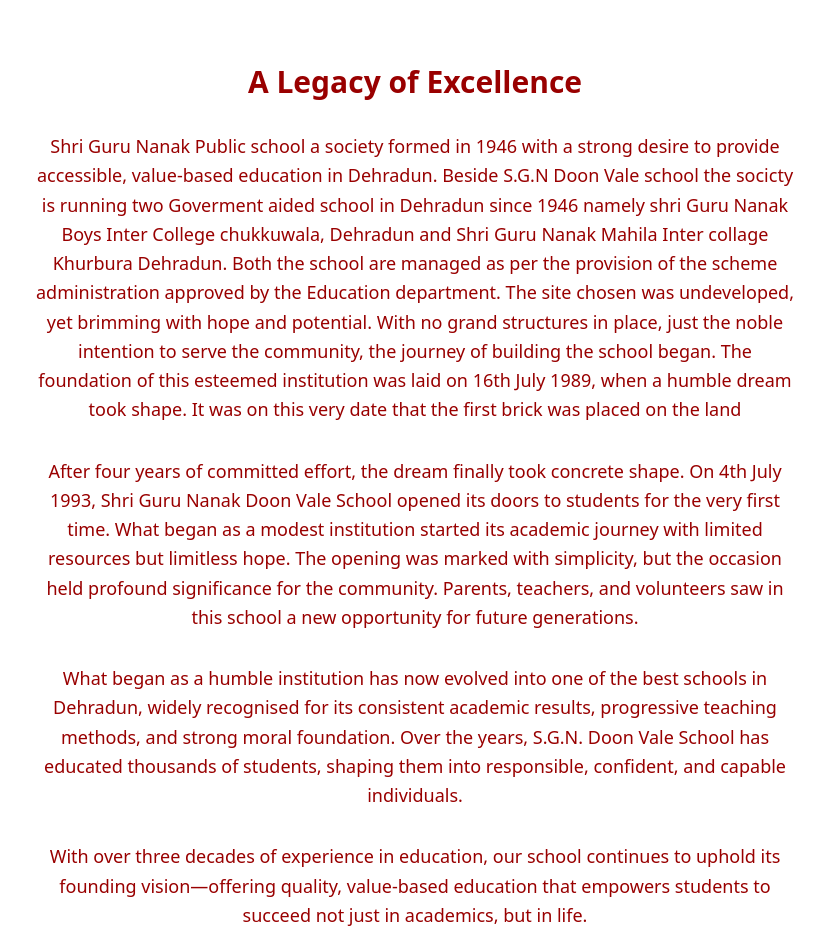
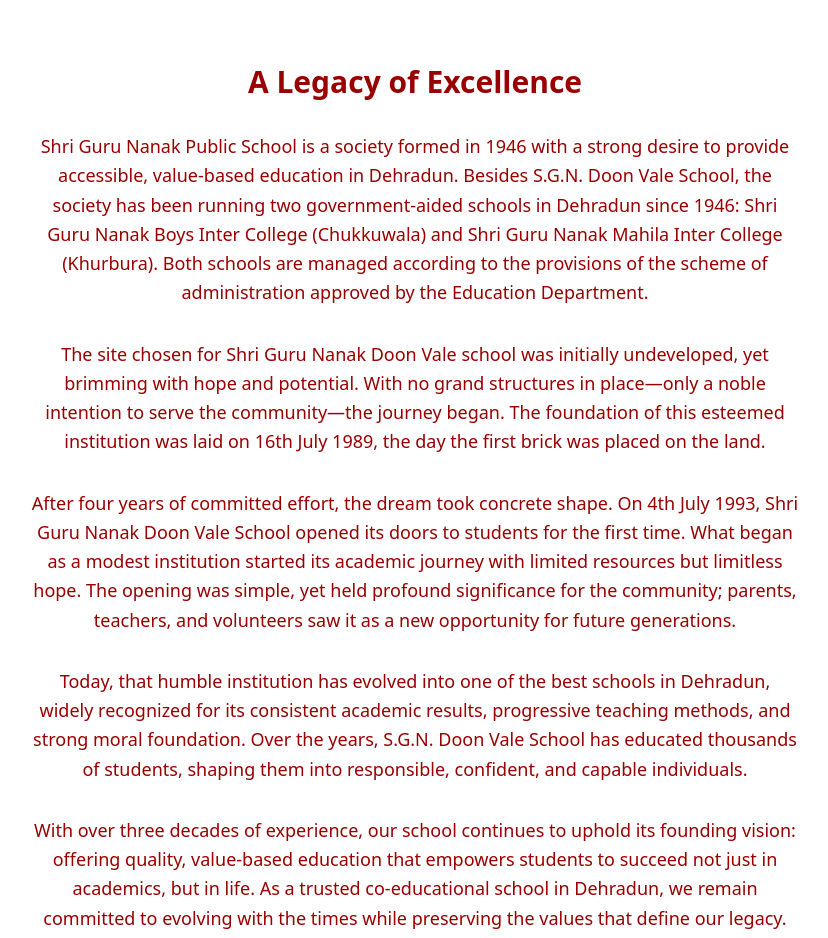
Before and after one commit to patwalvijay/Guru-Nanak-School-sgn, a React (Create React App) app: page /our-history in a window 1280 px wide. Shown: the part 480-1418 px from the top of the page, without its empty margins (225-1053 px from the left). Built offline with nearby package versions, Linux system fonts and the light colour scheme.

Commit message:
done by k2

```diff
--- a/src/pages/About/Mission.jsx
+++ b/src/pages/About/Mission.jsx
@@ -87,7 +87,7 @@
                   a balanced and inclusive education that fosters academic
                   excellence, creativity, emotional well-being, and ethical
                   values. We strive to create an environment that inspires
-                  students from Class 1 to Class 10 to discover their
+                  students from Class I to X to discover their
                   potential, think
                   independently, and act with integrity in a rapidly evolving
                   world.
--- a/src/pages/About/OurHistory.jsx
+++ b/src/pages/About/OurHistory.jsx
@@ -29,56 +29,54 @@
                 A Legacy of Excellence
               </p>
               <p className="text-lg leading-relaxed ">
-                Shri Guru Nanak Public school a society formed in 1946 with a
-                strong desire to provide accessible, value-based education in
-                Dehradun. Beside S.G.N Doon Vale school the socicty is running
-                two Goverment aided school in Dehradun since 1946 namely shri
-                Guru Nanak Boys Inter College chukkuwala, Dehradun and Shri Guru
-                Nanak Mahila Inter collage Khurbura Dehradun. Both the school
-                are managed as per the provision of the scheme administration
-                approved by the Education department. The site chosen was
-                undeveloped, yet brimming with hope and potential. With no grand
-                structures in place, just the noble intention to serve the
-                community, the journey of building the school began. The
-                foundation of this esteemed institution was laid on 16th July
-                1989, when a humble dream took shape. It was on this very date
-                that the first brick was placed on the land
+                Shri Guru Nanak Public School is a society formed in 1946 with
+                a strong desire to provide accessible, value-based education in
+                Dehradun. Besides S.G.N. Doon Vale School, the society has been
+                running two government-aided schools in Dehradun since 1946:
+                Shri Guru Nanak Boys Inter College (Chukkuwala) and Shri Guru
+                Nanak Mahila Inter College (Khurbura). Both schools are managed
+                according to the provisions of the scheme of administration
+                approved by the Education Department.
               </p>
 
               <p className="text-lg leading-relaxed">
-                After four years of committed effort, the dream finally took
-                concrete shape. On 4th July 1993, Shri Guru Nanak Doon Vale
-                School opened its doors to students for the very first time.
-                What began as a modest institution started its academic journey
-                with limited resources but limitless hope. The opening was
-                marked with simplicity, but the occasion held profound
-                significance for the community. Parents, teachers, and
-                volunteers saw in this school a new opportunity for future
-                generations.
+                The site chosen for Shri Guru Nanak Doon Vale school was
+                initially undeveloped, yet brimming with hope and potential.
+                With no grand structures in place—only a noble intention to
+                serve the community—the journey began. The foundation of this
+                esteemed institution was laid on 16th July 1989, the day the
+                first brick was placed on the land.
               </p>
 
               <p className="text-lg leading-relaxed">
-                What began as a humble institution has now evolved into one of
-                the best schools in Dehradun, widely recognised for its
-                consistent academic results, progressive teaching methods, and
-                strong moral foundation. Over the years, S.G.N. Doon Vale School
-                has educated thousands of students, shaping them into
-                responsible, confident, and capable individuals.
+                After four years of committed effort, the dream took concrete
+                shape. On 4th July 1993, Shri Guru Nanak Doon Vale School
+                opened its doors to students for the first time. What began as
+                a modest institution started its academic journey with limited
+                resources but limitless hope. The opening was simple, yet held
+                profound significance for the community; parents, teachers, and
+                volunteers saw it as a new opportunity for future generations.
               </p>
 
               <p className="text-lg leading-relaxed">
-                With over three decades of experience in education, our school
-                continues to uphold its founding vision—offering quality,
-                value-based education that empowers students to succeed not just
-                in academics, but in life.
+                Today, that humble institution has evolved into one of the best
+                schools in Dehradun, widely recognized for its consistent
+                academic results, progressive teaching methods, and strong moral
+                foundation. Over the years, S.G.N. Doon Vale School has
+                educated thousands of students, shaping them into responsible,
+                confident, and capable individuals.
               </p>
 
               <p className="text-lg leading-relaxed">
-                As a trusted co-educational school in Dehradun, we remain
-                committed to evolving with time while preserving the values that
-                define our legacy. Our history is not just a timeline—it is a
-                living story of passion, perseverance, and progress that
-                continues to inspire generations.
+                With over three decades of experience, our school continues to
+                uphold its founding vision: offering quality, value-based
+                education that empowers students to succeed not just in
+                academics, but in life. As a trusted co-educational school in
+                Dehradun, we remain committed to evolving with the times while
+                preserving the values that define our legacy. Our history is
+                more than just a timeline—it is a living story of passion,
+                perseverance, and progress that continues to inspire
+                generations.
               </p>
             </div>
           </section>
--- a/src/pages/About/SecretaryMessage.jsx
+++ b/src/pages/About/SecretaryMessage.jsx
@@ -87,7 +87,7 @@
                 <p>
                   We take pride in the culture of collaboration and trust that
                   defines our school. Our dedicated team of educators and staff
-                  work fearlessly to ensure that every student feels safe,
+                  work tirelessly to ensure that every student feels safe,
                   inspired, and empowered to achieve their full potential.
                 </p>
 
--- a/src/pages/Admission/ApplicationForm.jsx
+++ b/src/pages/Admission/ApplicationForm.jsx
@@ -47,7 +47,7 @@
                 <p>
                   We take pride in the culture of collaboration and trust that
                   defines our school. Our dedicated team of educators and staff
-                  work fearlessly to ensure that every student feels safe,
+                  work tirelessly to ensure that every student feels safe,
                   inspired, and empowered to achieve their full potential.
                 </p>
 
--- a/src/pages/Admission/SchoolCalander.jsx
+++ b/src/pages/Admission/SchoolCalander.jsx
@@ -47,7 +47,7 @@
                 <p>
                   We take pride in the culture of collaboration and trust that
                   defines our school. Our dedicated team of educators and staff
-                  work fearlessly to ensure that every student feels safe,
+                  work tirelessly to ensure that every student feels safe,
                   inspired, and empowered to achieve their full potential.
                 </p>
 
```
Also changed, not shown: 1 other file (tests, documents, lock files or other folders).
